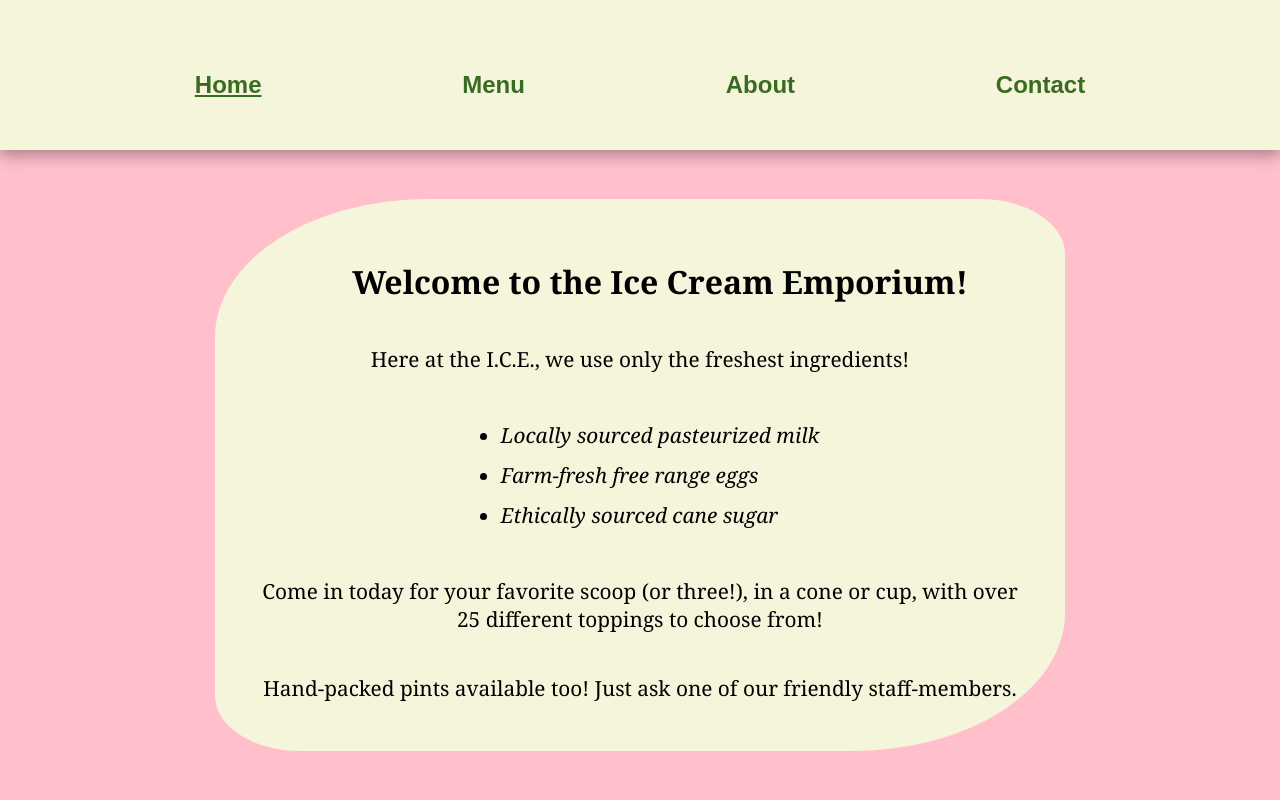
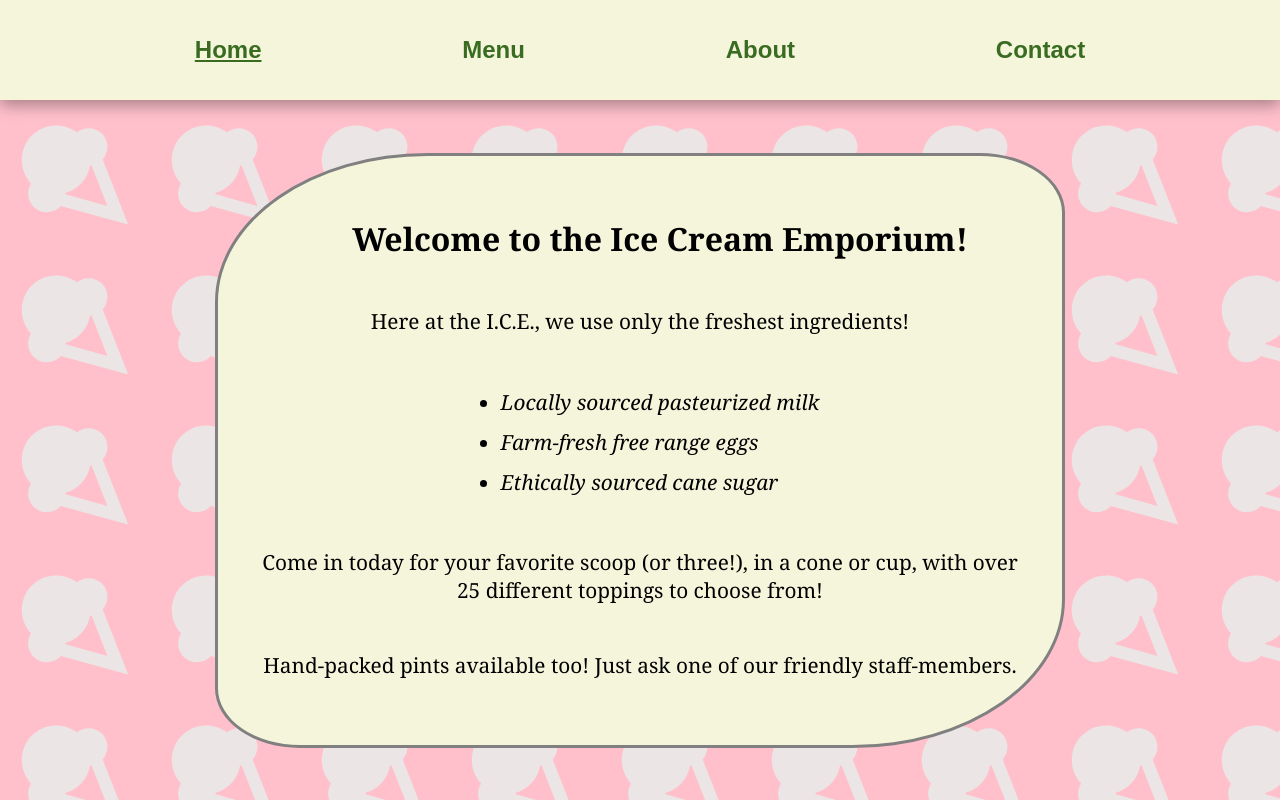
Before and after one commit to ssaigol/restaurant-page, a website built with webpack: page src/template.html in a window 1280 px wide. Built offline with nearby package versions, Linux system fonts and the light colour scheme.

Commit message:
Add background image pattern

```diff
--- a/src/styles.css
+++ b/src/styles.css
@@ -9,7 +9,7 @@ body, html {
 }
 
 header {
-    height: 150px;
+    height: 100px;
     background-color: beige;
     display: flex;
     flex-direction: column;
@@ -22,7 +22,6 @@ header {
 nav {
     display: flex;
     justify-content: space-evenly;
-    margin-top: 20px;
 }
 
 nav > button {
@@ -39,7 +38,10 @@ nav > button:hover {
 
 #content {
     background-color: #ffc0cb;
-    height: calc(100vh - 150px);
+    background-image: url(../img/icecream.svg);
+    background-repeat: repeat;
+    background-size: 150px 150px;
+    height: calc(100vh - 100px);
     display: flex;
     justify-content: center;
     align-items: center;
@@ -54,6 +56,7 @@ nav > button:hover {
     flex-direction: column;
     padding: 40px;
     align-items: center;
+    border: 3px solid grey;
 }
 
 .underline {
```
Also changed, not shown: img/icecream.svg (added).
